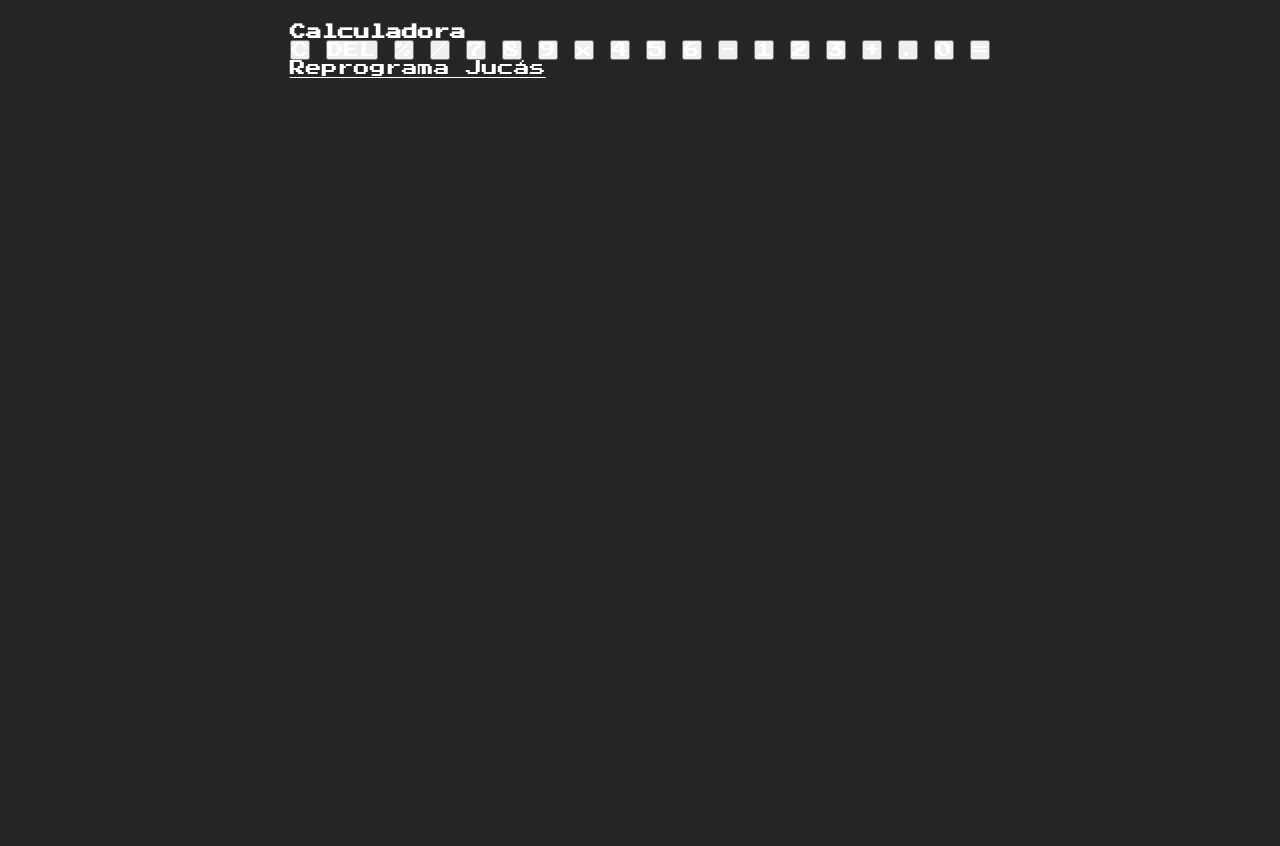
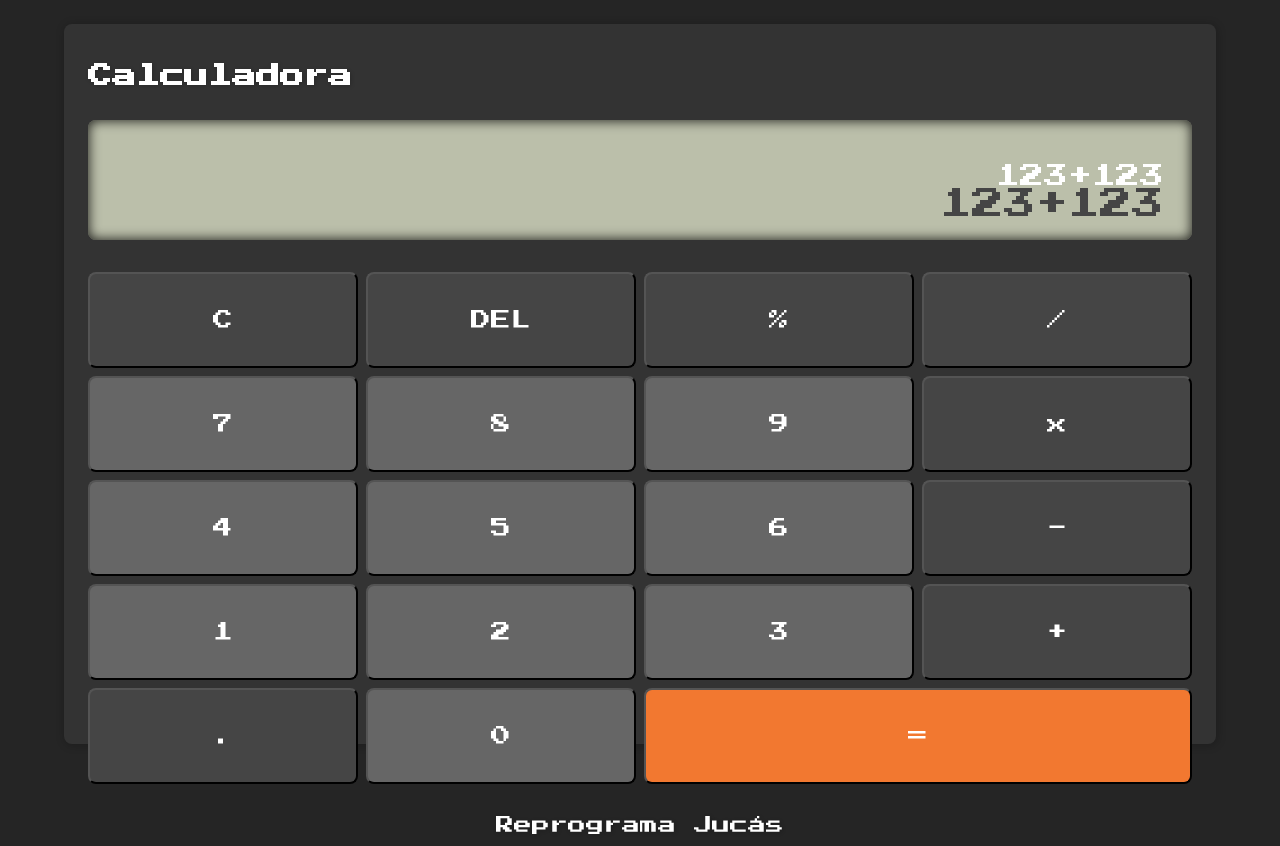
Before and after one commit to MatheusBarrosLima/Calculator, a plain HTML site: page index.html in a window 1280 px wide. Before the commit the page ends 800 px from the top, so only its background shows below. Drawn offline with Linux system fonts and the light colour scheme.

Commit message:
add project style

```diff
--- a/index.html
+++ b/index.html
@@ -14,14 +14,15 @@
 </head>
 <body>
     <div class="container">
-    <div>
+        <div class="calculator">
             <header>
                 <h1>Calculadora</h1>
             </header>
+
             <main>
                 <div class="screen">
-            <div class="expression"></div>
-            <div class="expressionDisplay"></div>
+                    <div class="expression">123+123</div>
+                    <div class="expressionDisplay">123+123</div>
                 </div>
                 <div class="gridButtons">
                     <button class="text">C</button>
@@ -57,6 +58,8 @@
                 </a>
             </footer>
         </div>
+
+    </div>
 </div>
 </body>
 </html>
--- a/styles/style.css
+++ b/styles/style.css
@@ -23,3 +23,95 @@ body{
     background: var(--background-color);
     padding: 2.4rem;
 }
+
+.container {
+    height: 90vh;
+    width: 90vw;
+}
+
+.calculator {
+    width: 100%;
+    height: 100%;
+    background: var(--box-color);
+    border-radius: 8px;
+    padding: 2.4rem;
+    box-shadow: 1px 1px 8px 1px rgb(0, 0,0,0.2);
+}
+
+header h1 {
+    margin-top: 1.6rem;
+    font-size: clamp(1.4rem, 3vw, 2.4rem);
+    text-shadow: 1px 1px 4px rgb(0, 0,0,0.2);
+}
+
+.screen {
+    background: var(--screen-color);
+    width: 100%;
+    height: 12rem;
+    border-radius: 8px;
+    margin-top: 3.2rem;
+    box-shadow: inset 0px 0px 12px 1px rgb(0, 0,0,0.8);
+    position: relative;
+}
+
+.expression {
+    position: absolute;
+    bottom: 2rem;
+    right: 2.8rem;
+    font-size: clamp(1.6rem, 3.5vw, 3.2rem);
+    color: var(--button-text-color);
+}
+
+.expressionDisplay {
+    position: absolute;
+    bottom: 5.2rem;
+    right: 2.8rem;
+    font-size: clamp(0.8rem, 2.5vw, 2.4rem);
+    color: var(--button-number-color-color);
+}
+
+.gridButtons {
+  display: grid;
+  grid-template-columns:repeat(4, minmax(5rem, 1fr)) ;
+  grid-template-rows:repeat(5, 1fr);
+  gap: 0.8rem;
+  margin-top: 3.2rem;
+}
+
+.gridButtons button {
+    text-align: center;
+    border-radius: 8px;
+    padding: 1.2rem;
+    font-size: clamp(1rem, 2.5vw, 2rem);
+    height: clamp(1.6rem, 13vw, 9.6rem);
+    cursor: pointer;
+}
+
+.gridButtons .text {
+    background: var(--button-text-color);
+}
+
+.gridButtons .number {
+    background: var(--button-number-color);
+}
+
+.gridButtons .equals {
+    background: var(--complemantary-color);
+    grid-column: span 2;
+}
+
+footer {
+    text-align: center;
+    margin-top: 3.2rem
+}
+
+footer a {
+    font-size: clamp(1.2rem, 2.5vw, 1.8rem);
+    text-shadow: 1px 1px 4px rgb(0, 0,0,0.2);
+    text-decoration: none;
+    padding: 1.2rem;
+}
+
+footer a:hover {
+    text-decoration: underline;
+}
```
Lines whose indentation alone changed are shown as unchanged.
